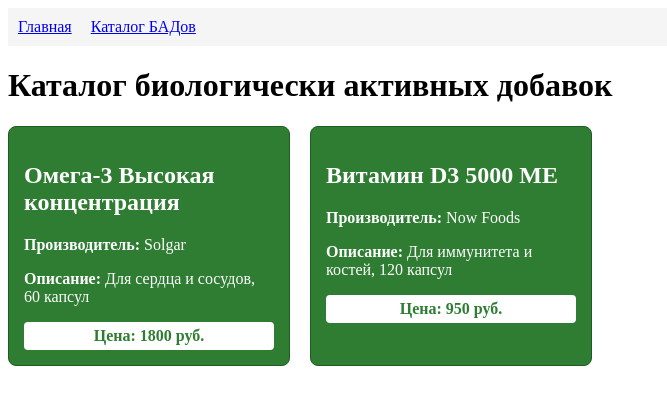
After one commit to haritonov27081994-dev/project2, a Django app: page /products/ in a window 1280 px wide. The commit adds this page. Shown: the top 405 px of the page, without its empty margins (0-667 px from the left). Run offline with Django 5.2, Linux system fonts and the light colour scheme.

Commit message:
Добавить навигационное меню

```diff
--- /dev/null
+++ b/apps/products/templates/products/product_list.html
@@ -0,0 +1,35 @@
+<!DOCTYPE html>
+<html lang="ru">
+<head>
+  <meta charset="UTF-8">
+  <meta name="viewport" content="width=device-width, initial-scale=1.0">
+  <title>iБАД | Каталог товаров</title>
+</head>
+<body>
+  <header style="background-color: #f5f5f5; padding: 10px; margin-bottom: 20px;">
+    <nav>
+      <a href="{% url 'products:home' %}" style="margin-right: 15px;">Главная</a>
+      <a href="{% url 'products:product_list' %}">Каталог БАДов</a>
+    </nav>
+  </header>
+
+  <h1>Каталог биологически активных добавок</h1>
+
+  {% if products %}
+    <div class="catalog-container" style="display: flex; flex-wrap: wrap; gap: 20px;">
+    {% for product in products %}
+      <div class="product-card" style="background-color: #2e7d32; color: white; border: 1px solid #1b5e20; border-radius: 8px; padding: 15px; width: 250px;">
+        <h2>{{ product.name }}</h2>
+        <p><strong>Производитель:</strong> {{ product.brand }}</p>
+        <p><strong>Описание:</strong> {{ product.description }}</p>
+        <div style="background-color: #ffffff; color: #2e7d32; padding: 5px; font-weight: bold; text-align: center; border-radius: 4px;">
+          Цена: {{ product.price }} руб.
+        </div>
+      </div>
+    {% endfor %}
+    </div>
+  {% else %}
+    <p>Товаров пока нет в наличии. Загляните позже!</p>
+  {% endif %}
+</body>
+</html>
--- a/apps/products/urls.py
+++ b/apps/products/urls.py
@@ -1,6 +1,9 @@
 from django.urls import path
 from . import views
 
+app_name = 'products'
+
 urlpatterns = [
     path('', views.home_page_view, name='home'),
+    path('products/', views.product_list_view, name='product_list'),
 ]
--- a/apps/products/views.py
+++ b/apps/products/views.py
@@ -1,5 +1,11 @@
 from django.shortcuts import render
-from django.http import HttpResponse
 
 def home_page_view(request):
-    return HttpResponse("<h1>Главная страница интернет-магазина БАДов</h1>")
+    return render(request, template_name='products/index.html')
+
+def product_list_view(request):
+    products = [
+        {"name": "Омега-3 Высокая концентрация", "brand": "Solgar", "description": "Для сердца и сосудов, 60 капсул", "price": 1800},
+        {"name": "Витамин D3 5000 ME", "brand": "Now Foods", "description": "Для иммунитета и костей, 120 капсул", "price": 950},
+    ]
+    return render(request, template_name='products/product_list.html', context={'products': products})
```
Also changed, not shown: apps/products/templates/products/index.html (+11 -21 lines).
